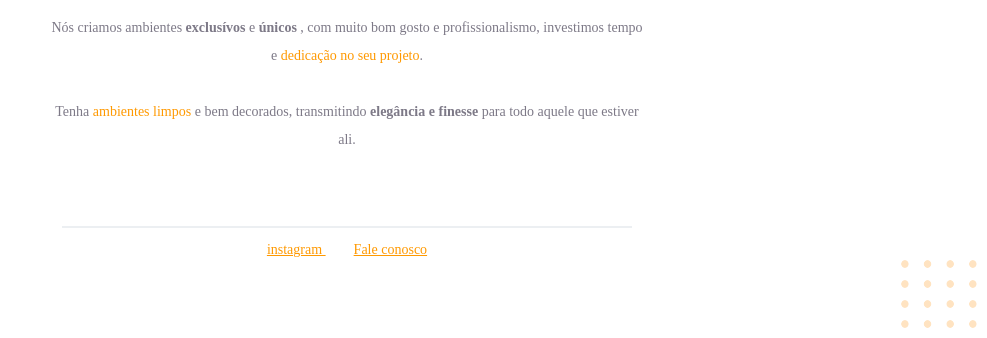
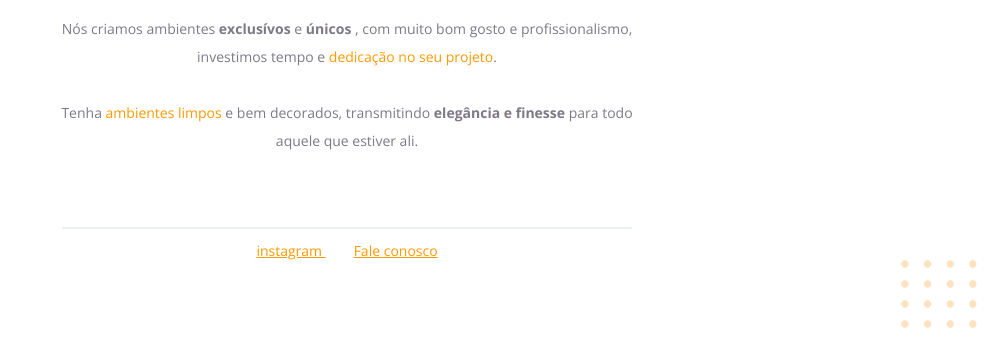
Before and after one commit to Lincolntec/Projeto01, a plain HTML site: page index.html in a window 1280 px wide. Shown: the part 462-800 px from the top of the page, without its empty margins (293-1280 px from the left). Drawn offline with nearby package versions, Linux system fonts and the light colour scheme.

Commit message:
Css font fix

```diff
--- a/style.css
+++ b/style.css
@@ -1,19 +1,16 @@
 body {
     margin: 0;
-    font-family: 'Open Sans, sans-serif';
+    font-family: 'Open Sans', sans-serif;
     text-align: center;
 
 }
 
 #hero {
-
     width: 592px;
     margin: 0 auto 72px;
-
   }
 
   #hero img {
-
     margin-bottom: 72px;
   }
 
@@ -37,19 +34,18 @@ span, a {
 p, #footer {
     color: #7D7987;
 
-
     font-size: 14px;
-    line-height:28px;
-
-}
-
-#footer a + a {
-    margin-left: 28px;
+    line-height: 28px;
   }
 
   #footer {
     margin-bottom: 33px;
 }
+#footer a + a {
+    margin-left: 28px;
+}
+
+
 
 #line {
     width: 568px;
```
Lines whose indentation alone changed are shown as unchanged.
